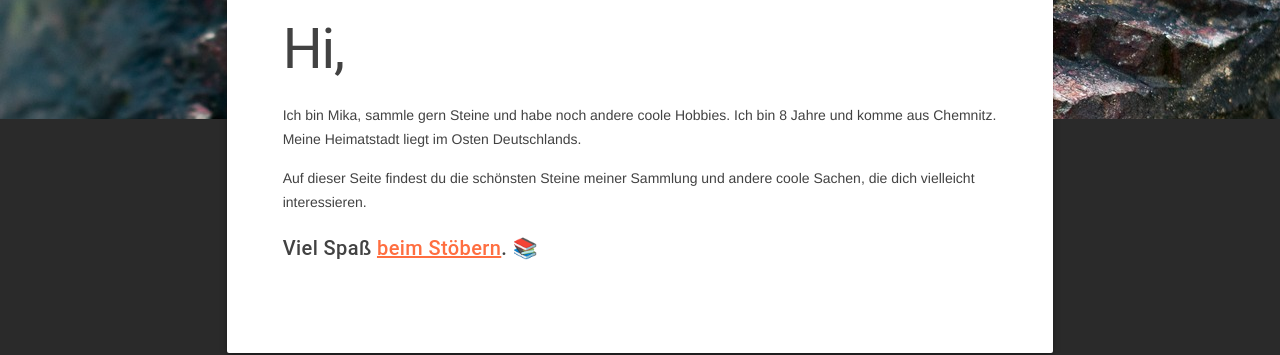
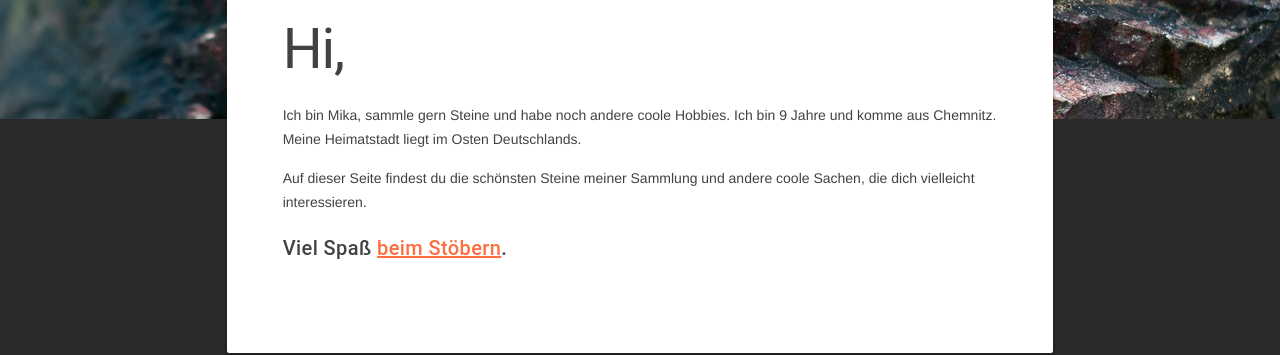
Before and after one commit to MikaRocks/mikarocks.github.io, a Jekyll site: the page built from about.md, in a window 1280 px wide. Shown: the part 241-596 px from the top of the page. Built offline with Jekyll 4.4.1, drawn with Linux system fonts in a browser that asks for light colours; emoji names are drawn with the system emoji font.

Commit message:
update about page and gems

```diff
--- a/Gemfile
+++ b/Gemfile
@@ -6,5 +6,3 @@ gem 'webrick'
 
 gem 'jekyll-feed'
 gem 'jekyll-seo-tag'
-
-gem 'jemoji'
--- a/_config.yml
+++ b/_config.yml
@@ -29,4 +29,8 @@ permalink: /:categories/:title
 exclude: [ "CHANGELOG.md" ]
 
 plugins:
-  - jemoji
+  # - jekyll-sidemap
+  # - jekyll-feed
+  # - jekyll-seo-tag
+  # - jekyll-paginate
+  # - jemoji
--- a/about.md
+++ b/about.md
@@ -5,15 +5,17 @@ permalink: /about/
 icon: mood
 ---
 
-{% assign date1 = DateTime.now %}
-{% assign date2 = date1 | date_add_days: -5 %}
+{% assign birth_date = '2015-06-04' | date: '%s' %}
+{% assign current_date = 'now' | date: '%s' %}
+{% assign age_in_seconds = current_date | minus: birth_date %}
+{% assign age = age_in_seconds | divided_by: 31556952 %} <!-- Approx. seconds in a year -->
 
 # Hi,
 
 Ich bin Mika, sammle gern Steine und habe noch andere coole Hobbies.
-Ich bin {{ 8 }} Jahre und komme aus Chemnitz.
+Ich bin {{ age }} Jahre und komme aus Chemnitz.
 Meine Heimatstadt liegt im Osten Deutschlands.
 
 Auf dieser Seite findest du die schönsten Steine meiner Sammlung und andere coole Sachen, die dich vielleicht interessieren.
 
-##### Viel Spaß <a href="{{ site.url }}">beim Stöbern</a>. :books:
+##### Viel Spaß <a href="{{ site.url }}">beim Stöbern</a>.
```
